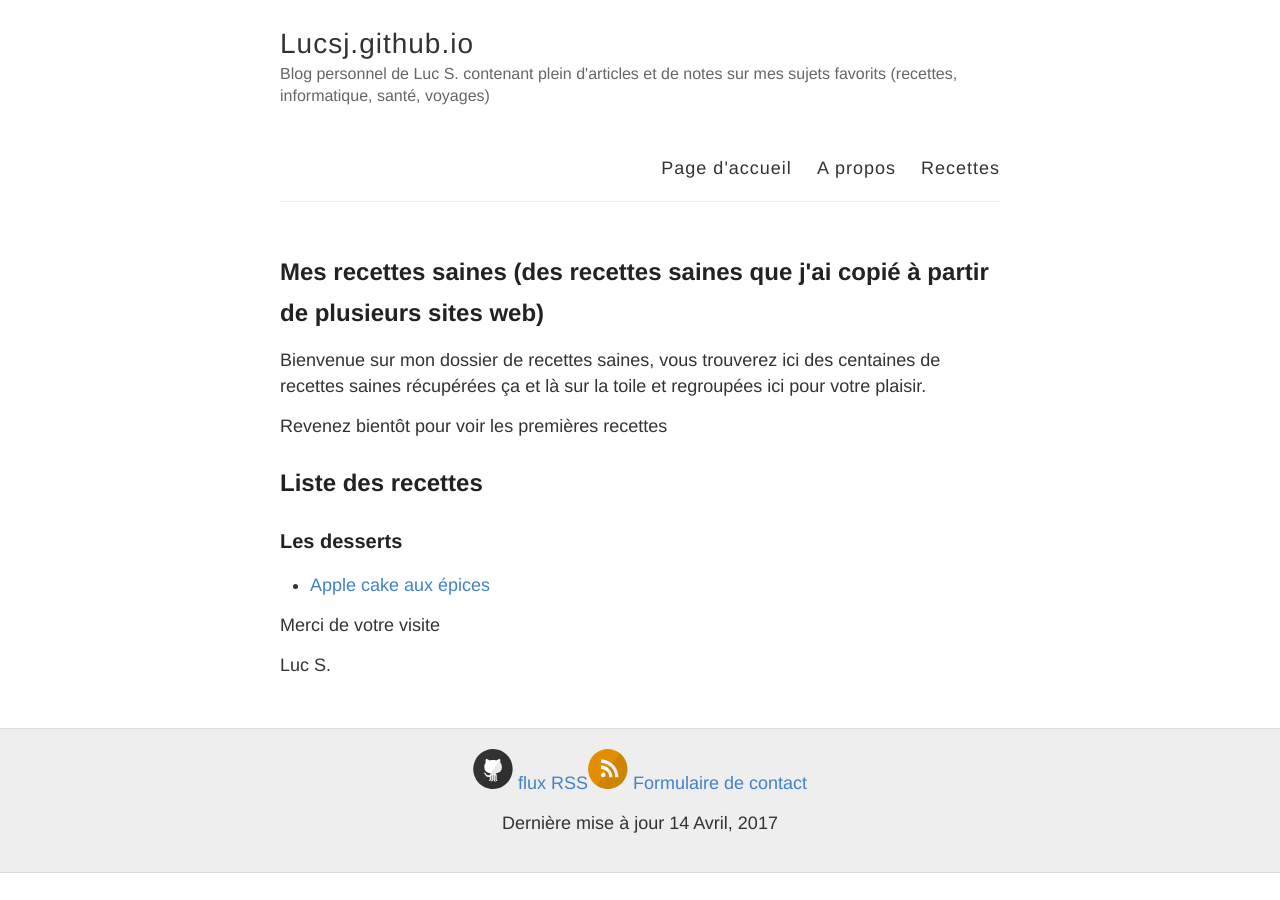
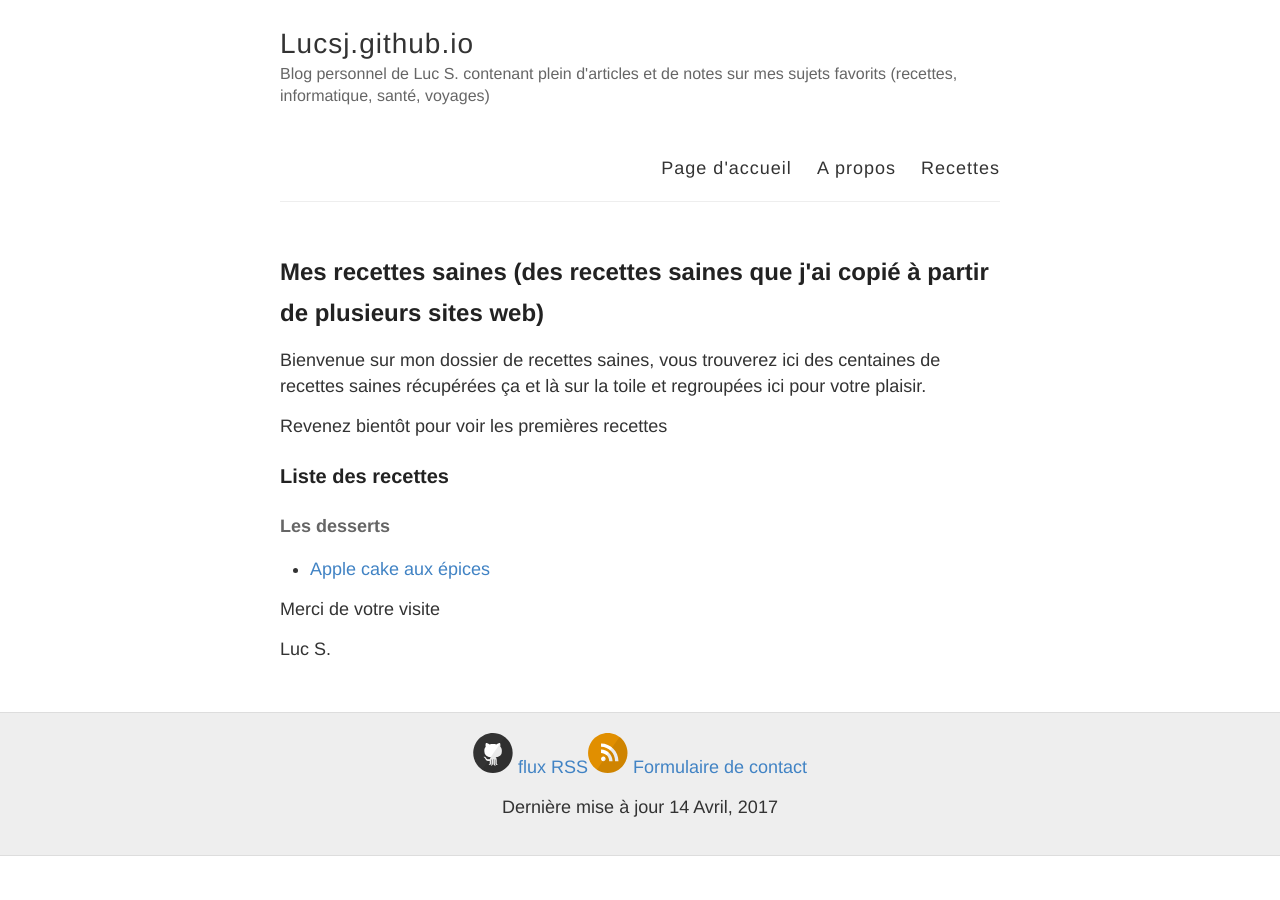
Before and after one commit to lucsj/lucsj.github.io, a Jekyll site: the page built from recettes/index.md, in a window 1280 px wide. Built offline with Jekyll 4.4.1, drawn with Linux system fonts in a browser that asks for light colours; comment, search, counter and statistics services are not loaded.

```diff
--- a/recettes/index.md
+++ b/recettes/index.md
@@ -7,9 +7,9 @@ Bienvenue sur mon dossier de recettes saines, vous  trouverez ici  des centaines
 
 Revenez bientôt pour  voir les premières recettes
 
-## Liste des recettes
+### Liste des recettes
 
-### Les desserts
+#### Les desserts
 
 * [Apple cake aux épices](https://lucsj.github.io/recettes/apple-cake-aux-epices/)
 
```
Also changed, not shown: recettes/apple-cake-aux-epices.md (+2 -2 lines).
